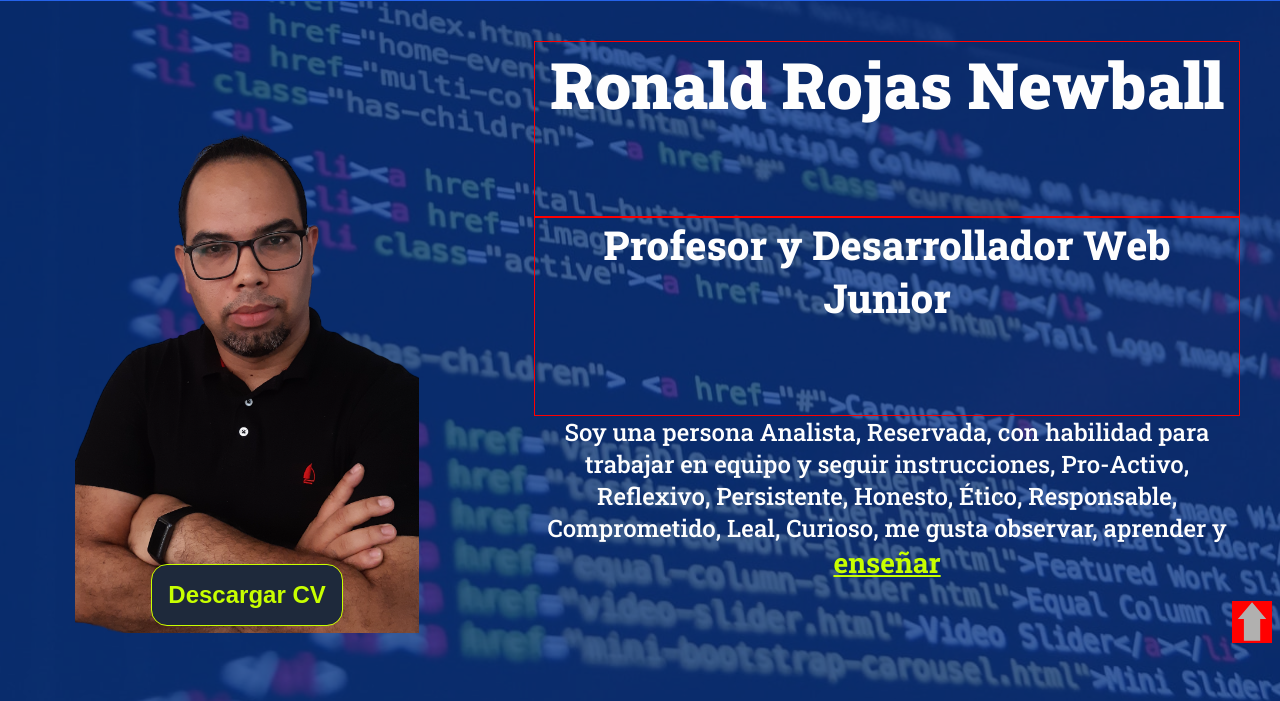
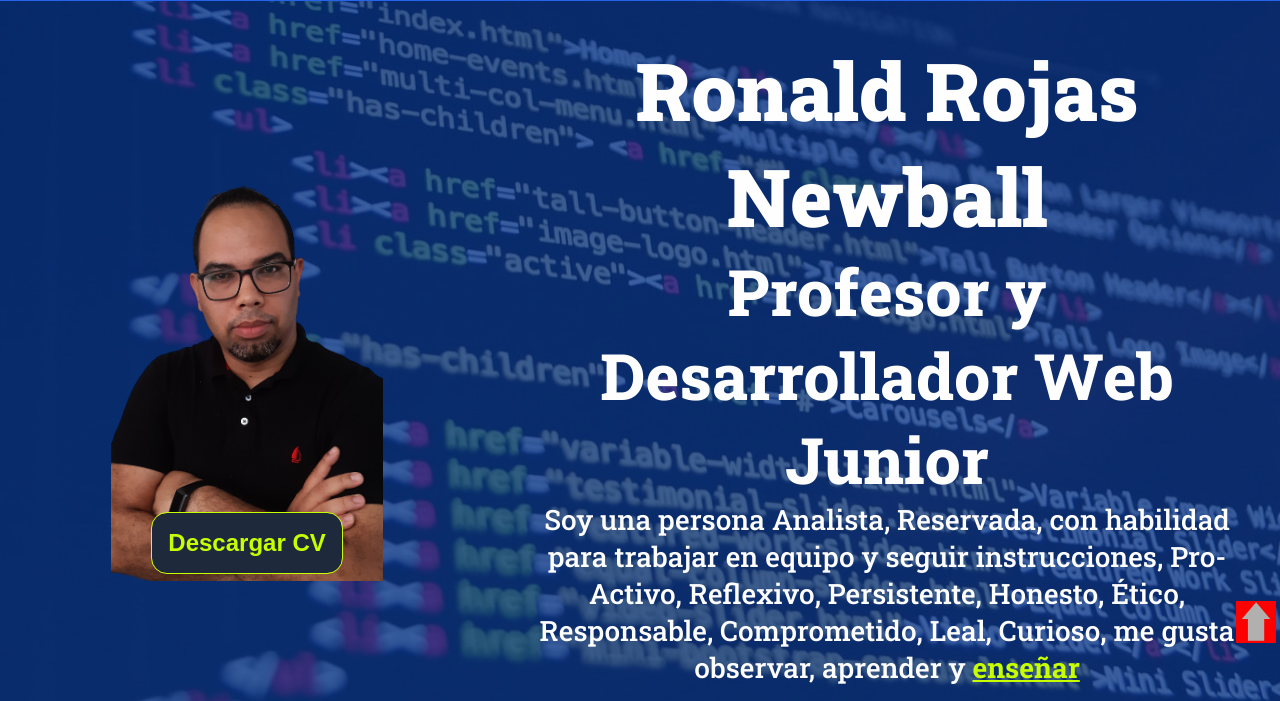
Before and after one commit to chrisayuron/PersonalSite, a plain HTML site: page index.html in a window 1280 px wide. Shown: the part 119-820 px from the top of the page. Drawn offline with nearby package versions, Linux system fonts and the light colour scheme.

Commit message:
correcciones responsive

```diff
--- a/style.scss
+++ b/style.scss
@@ -26,9 +26,7 @@ body {
     font-family: 'Roboto Slab', serif;
 }
 
-::-webkit-scrollbar-track {
-    background: #f1f1f1;
-}
+
 
 *p {
     font-size: 3rem;
@@ -52,7 +50,7 @@ h3 {
 .ir-arriba {
     position: fixed;
     top: 90%;
-    right: 1rem;
+    right: 0.5rem;
     background-color: red;
 
     & img {
@@ -191,8 +189,6 @@ h3 {
             h1,
             h2 {
                 text-align: center;
-
-                border: solid 1px red;
             }
 
             .modalProfesor {
@@ -632,6 +628,10 @@ h3 {
                 padding: 2rem 2rem;
                 gap: 2rem;
 
+                .form__control {
+                    width: 100%;
+                }
+
                 .form_name {
                     grid-area: nombre;
 
@@ -670,6 +670,19 @@ h3 {
 
 
 @media (min-width:1024px) {
+
+    h1{
+        font-size: 10rem;
+    }
+    h2{
+        font-size: 8rem;
+    }
+    h3{
+        font-size: 5rem;
+    }
+    p{
+        font-size: 3.5rem;
+    }
     .header {
         position: static;
     }
@@ -702,25 +715,22 @@ h3 {
     .seccion {
         &Acerca{
             height: 90vh;
-              width: 100%;
+            width: 100%;
             &_contenido{
                 height: 100%;
                 width: 100%;
                 display: flex;
+                align-items: center;
+                position: relative;
                 .image{
                     width: 70%;
-                    height:70%;
                     .mifoto{
-                        padding: 0;
-                        margin: 0;
                         width: 100%;
                         height: 100%;
                         object-fit: contain;
                     }
                 }
                 .texto{
-
-                    height: 100%;
                     width: 100%;
                 }
         }
@@ -754,6 +764,10 @@ h3 {
             }
 
             &__Form {
+
+                .form__control {
+                    width: 100%;
+                }
 
                 .form_name {
                     grid-area: nombre;
@@ -792,9 +806,10 @@ h3 {
                     }
                 }
 
+
                 #button {
                     grid-area: boton;
-                    width: 30rem;
+                    width: 30%;
                 }
 
             }
```
Also changed, not shown: style.css, 1 other file.
